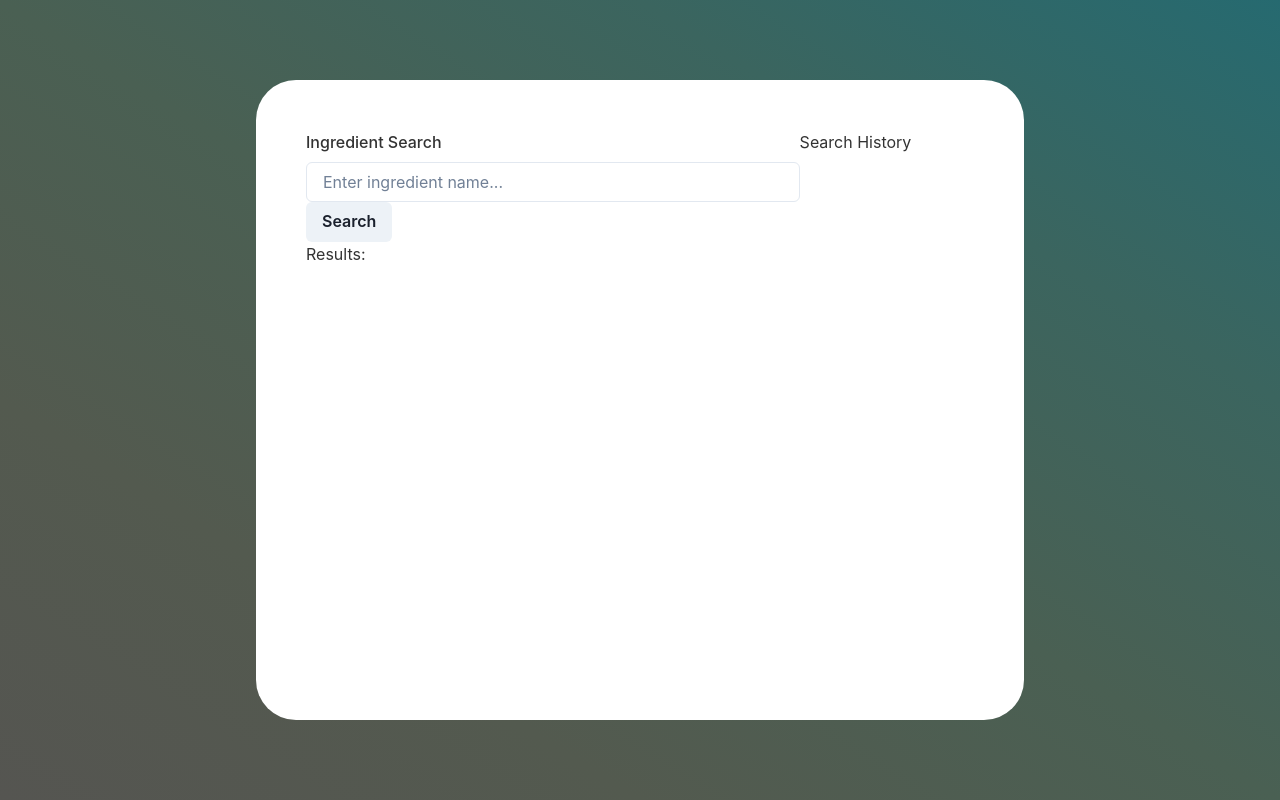
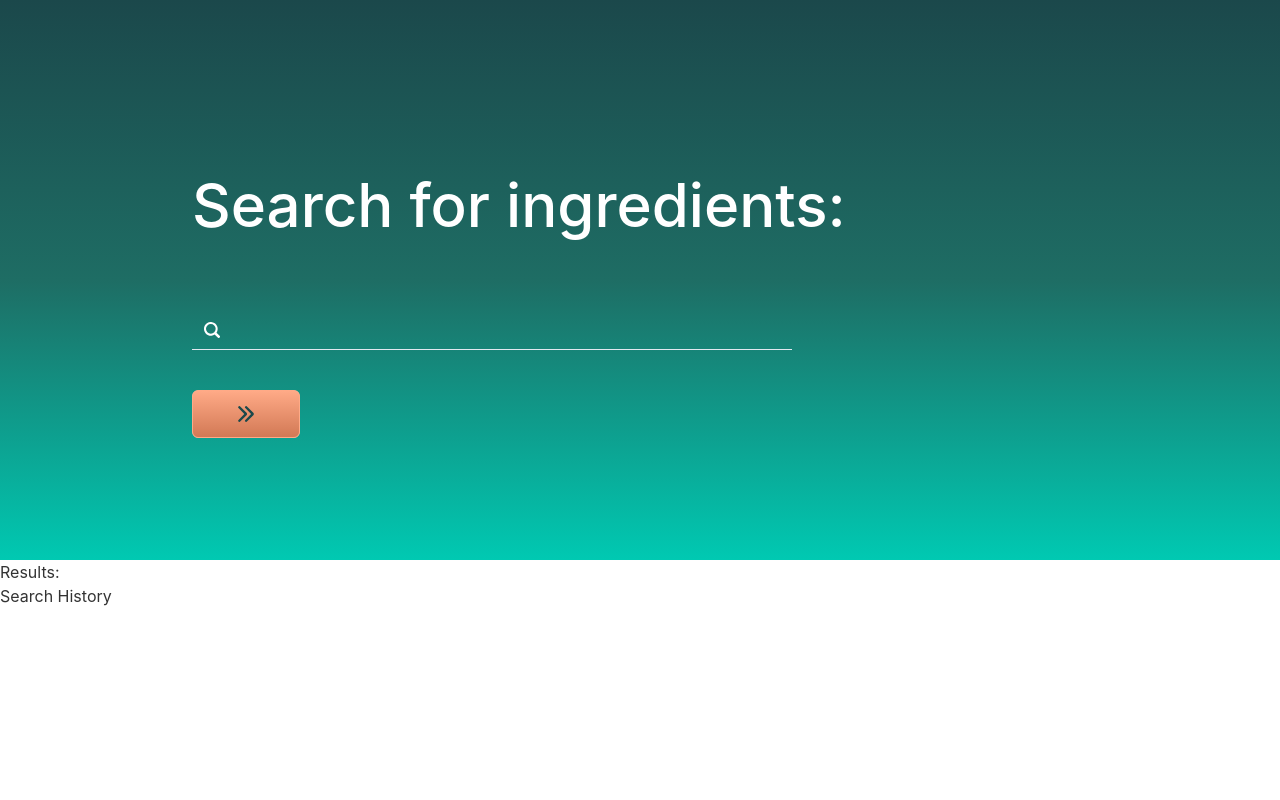
Before and after one commit to kristinapeneva/food-ingredients-coding-task, a Next.js app: page / in a window 1280 px wide. Built offline with nearby package versions, Linux system fonts and the light colour scheme; no server answers.

Commit message:
design improvement

```diff
--- a/package.json
+++ b/package.json
@@ -9,10 +9,12 @@
     "lint": "next lint"
   },
   "dependencies": {
+    "@chakra-ui/icons": "^2.0.11",
     "@chakra-ui/react": "^2.3.5",
     "@emotion/react": "^11.10.4",
     "@emotion/styled": "^11.10.4",
     "axios": "^1.1.2",
+    "babel-plugin-inline-react-svg": "^2.0.1",
     "framer-motion": "^6.5.1",
     "next": "12.3.1",
     "react": "18.2.0",
--- a/pages/index.js
+++ b/pages/index.js
@@ -3,13 +3,19 @@ import Image from 'next/image'
 import styles from '../styles/Home.module.css'
 import { useEffect, useState } from 'react';
 import { Box, Flex, Text, Button, ButtonGroup, Input,
+
   FormControl,
   FormLabel,
   FormErrorMessage,
   FormHelperText,
-  InputRightAddon
+  InputRightAddon,
+  InputGroup,
+  InputLeftElement,
+  Container
 } from "@chakra-ui/react"
+import { Search2Icon, ArrowRightIcon} from '@chakra-ui/icons'
 import data from './api/post.json'
+import { transform } from 'framer-motion';
 
 export default function Home({results}) {
   const [ingredient, setIngredient] = useState(null);
@@ -37,52 +43,95 @@ const callAPI = async () => {
   return (
     // Wrapper Box
     <Box
+    className='container'
       w="100vw"
-      h="100vh"
+      h="fit-content"
+      minH="100vh"
       m="0"
-      bgGradient="linear-gradient(to right top, #555551, #535a4f, #4a6053, #3b655f, #266a70);"
       color="#333333"
       display="flex"
-      alignItems="center"
-      justifyContent="center"
+      flexDirection="column"
+
       >
 
-    {/* Inner box */}
+    {/* search box*/}
       <Box
-        p="50px"
-        bgColor="white"
-        w="60%"
-        h="80%"
-        borderRadius="40px"
-        display="flex">
-        <Box flexGrow="2"
-          >
+        p="20vh 15vw"
+        w="100vw"
+        h="70vh"
+        m="0"
+        c="#DDDBDA"
+        bgGradient='linear(to-t, #00C9B2, #1E6D64, #1B484B)'
+        display="flex"
+        flexDirection="column"
+        gap="60px">
+          <Text
+            color="white"
+            fontSize="6xl"
+            fontWeight="500"
+
+            >Search for ingredients:</Text>
           <FormControl
+          w="60vw"
+          minW="400px"
             onSubmit={(e) => {
               e.preventDefault(); e.stopPropagation()
               }}
+          >
+            <Box
+              display="flex"
+              flexDirection="column"
+              gap="40px">
+              <InputGroup>
+              <InputLeftElement
+                pointerEvents="none"
+                children={<Search2Icon></Search2Icon>}
+                color="white"
+                >
 
-          >
-            <FormLabel>
-              Ingredient Search
-            </FormLabel>
+                </InputLeftElement>
             <Input
+
+              focusBorderColor="#ffaa87"
+              fontSize="3xl"
+              focus
+              color="white"
               type="text"
-              placeholder='Enter ingredient name...'
+              variant="flushed"
+              w="100%"
+              maxW="600px"
+
               onChange={(e) => {
                 setIngredient(e.target.value);
                 setResponse(null);
               }}
             />
+            </InputGroup>
             <Button
+            w="fit-content"
+            maxW="300px"
+            color="#1B484B"
+            bgGradient="linear-gradient(to-t,#D27955, #ffaa87)"
+            h="fit-content"
+            fontSize="1xl"
+            p="15px 45px"
+            border="1px solid #ffaa87"
+            _hover={{ border: "1px solid white", transform: "scale(1.05)", color:"white"}}
+
               type='submit' onClick={() => callAPI()}>
-                Search
+                <ArrowRightIcon />
             </Button>
-          </FormControl>
-          <Box>
-            <Text>Results:</Text>
-          </Box>
-          </Box>
+            </Box>
+            </FormControl>
+        </Box>
+
+
+          <Box
+          >
+            <Box>
+              <Text>Results:</Text>
+            </Box>
+
           <Box flexGrow="1">
             <Text>Search History</Text>
           </Box>
--- a/styles/Home.module.css
+++ b/styles/Home.module.css
@@ -1,121 +1,6 @@
+@import url('https://fonts.googleapis.com/css2?family=Poppins:wght@300&display=swap');
+
 .container {
-  min-height: 100vh;
-  padding: 0 0.5rem;
-  display: flex;
-  flex-direction: column;
-  justify-content: center;
-  align-items: center;
-  height: 100vh;
+  font-family: 'Poppins', sans-serif;
+
 }
-
-.main {
-  padding: 5rem 0;
-  flex: 1;
-  display: flex;
-  flex-direction: column;
-  justify-content: center;
-  align-items: center;
-}
-
-.footer {
-  width: 100%;
-  height: 100px;
-  border-top: 1px solid #eaeaea;
-  display: flex;
-  justify-content: center;
-  align-items: center;
-}
-
-.footer a {
-  display: flex;
-  justify-content: center;
-  align-items: center;
-  flex-grow: 1;
-}
-
-.title a {
-  color: #0070f3;
-  text-decoration: none;
-}
-
-.title a:hover,
-.title a:focus,
-.title a:active {
-  text-decoration: underline;
-}
-
-.title {
-  margin: 0;
-  line-height: 1.15;
-  font-size: 4rem;
-}
-
-.title,
-.description {
-  text-align: center;
-}
-
-.description {
-  line-height: 1.5;
-  font-size: 1.5rem;
-}
-
-.code {
-  background: #fafafa;
-  border-radius: 5px;
-  padding: 0.75rem;
-  font-size: 1.1rem;
-  font-family: Menlo, Monaco, Lucida Console, Liberation Mono, DejaVu Sans Mono,
-    Bitstream Vera Sans Mono, Courier New, monospace;
-}
-
-.grid {
-  display: flex;
-  align-items: center;
-  justify-content: center;
-  flex-wrap: wrap;
-  max-width: 800px;
-  margin-top: 3rem;
-}
-
-.card {
-  margin: 1rem;
-  padding: 1.5rem;
-  text-align: left;
-  color: inherit;
-  text-decoration: none;
-  border: 1px solid #eaeaea;
-  border-radius: 10px;
-  transition: color 0.15s ease, border-color 0.15s ease;
-  width: 45%;
-}
-
-.card:hover,
-.card:focus,
-.card:active {
-  color: #0070f3;
-  border-color: #0070f3;
-}
-
-.card h2 {
-  margin: 0 0 1rem 0;
-  font-size: 1.5rem;
-}
-
-.card p {
-  margin: 0;
-  font-size: 1.25rem;
-  line-height: 1.5;
-}
-
-.logo {
-  height: 1em;
-  margin-left: 0.5rem;
-}
-
-@media (max-width: 600px) {
-  .grid {
-    width: 100%;
-    flex-direction: column;
-  }
-}
```
Also changed, not shown: public/wave.svg (added), 1 other file (tests, documents, lock files or other folders).
